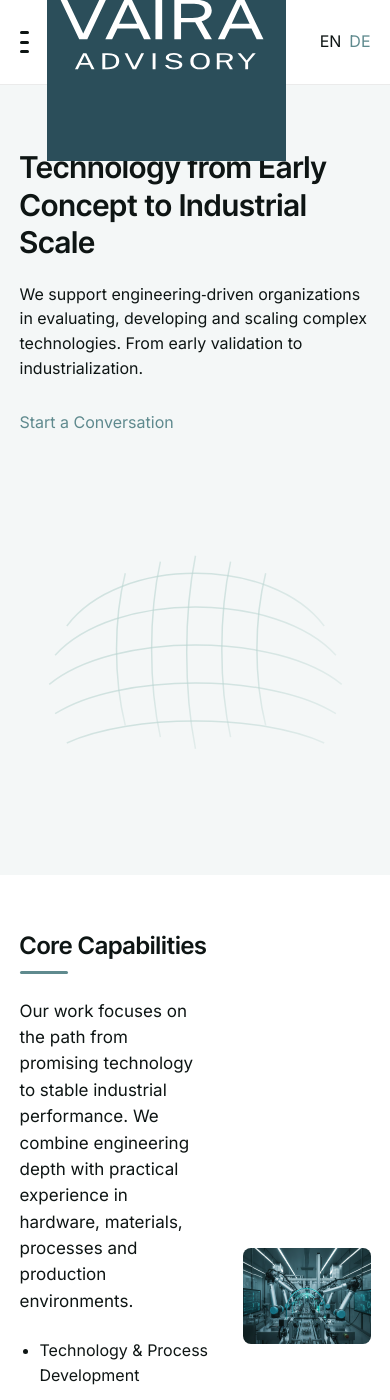
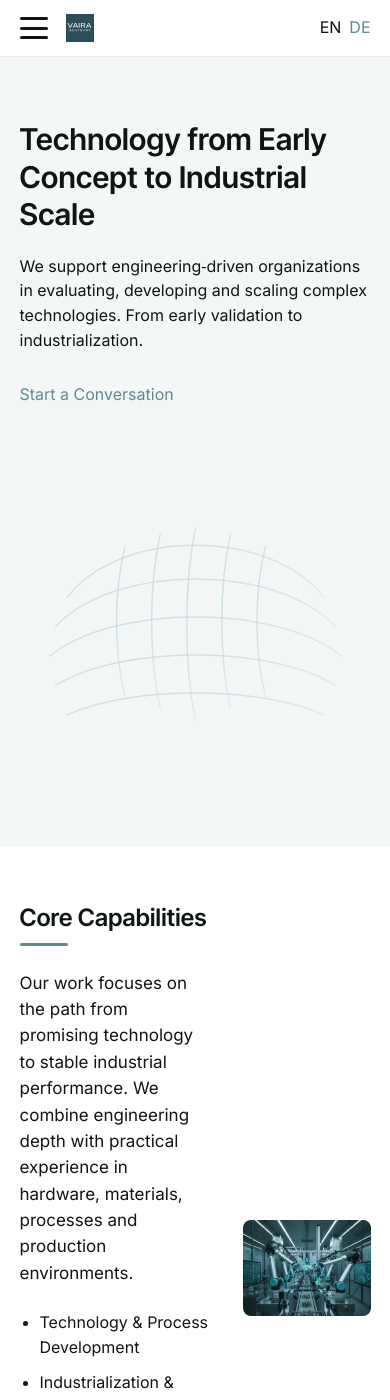
Before and after one commit to raphaelheeb/vaira-advisory, a Jekyll site: the page built from index.html, in a window 390 px wide and 1400 px high. Built offline with Jekyll 4.4.1, drawn with Linux system fonts in a browser that asks for light colours.

Commit message:
Update styles.css

```diff
--- a/assets/css/styles.css
+++ b/assets/css/styles.css
@@ -872,31 +872,21 @@
    ========================================================= */
 
 /* =========================================================
-   1) MOBILE HEADER — LEFT-ALIGNED HAMBURGER
+   MOBILE HEADER — MATCHING YOUR EXISTING HTML STRUCTURE
    ========================================================= */
 
 @media (max-width: 768px) {
 
+  /* Header container */
   .header-wrap {
+    height: auto;
     padding: 14px 0;
     display: flex;
     align-items: center;
     justify-content: space-between;
   }
 
-  .brand-and-nav {
-    display: flex;
-    align-items: center;
-    gap: 16px;
-    flex-direction: row;
-  }
-
-  /* Hide desktop nav */
-  .nav {
-    display: none !important;
-  }
-
-  /* Hamburger */
+  /* Hamburger stays left */
   .hamburger {
     width: 28px;
     height: 22px;
@@ -911,6 +901,24 @@
     background: var(--text-dark);
     border-radius: 2px;
     width: 100%;
+  }
+
+  /* Desktop nav hidden on mobile */
+  .brand-and-nav nav {
+    display: none !important;
+  }
+
+  /* Logo stays visible */
+  .site-logo img {
+    height: 28px;
+    width: auto;
+  }
+
+  /* Language switcher stays right-aligned */
+  .language-switcher {
+    display: flex;
+    gap: 8px;
+    margin-left: auto;
   }
 
   /* Mobile menu */
@@ -932,13 +940,6 @@
 
   .mobile-menu.open {
     display: flex;
-  }
-
-  /* Language switcher stays right-aligned */
-  .language-switcher {
-    margin-left: auto;
-    display: flex;
-    gap: 8px;
   }
 }
 
```
